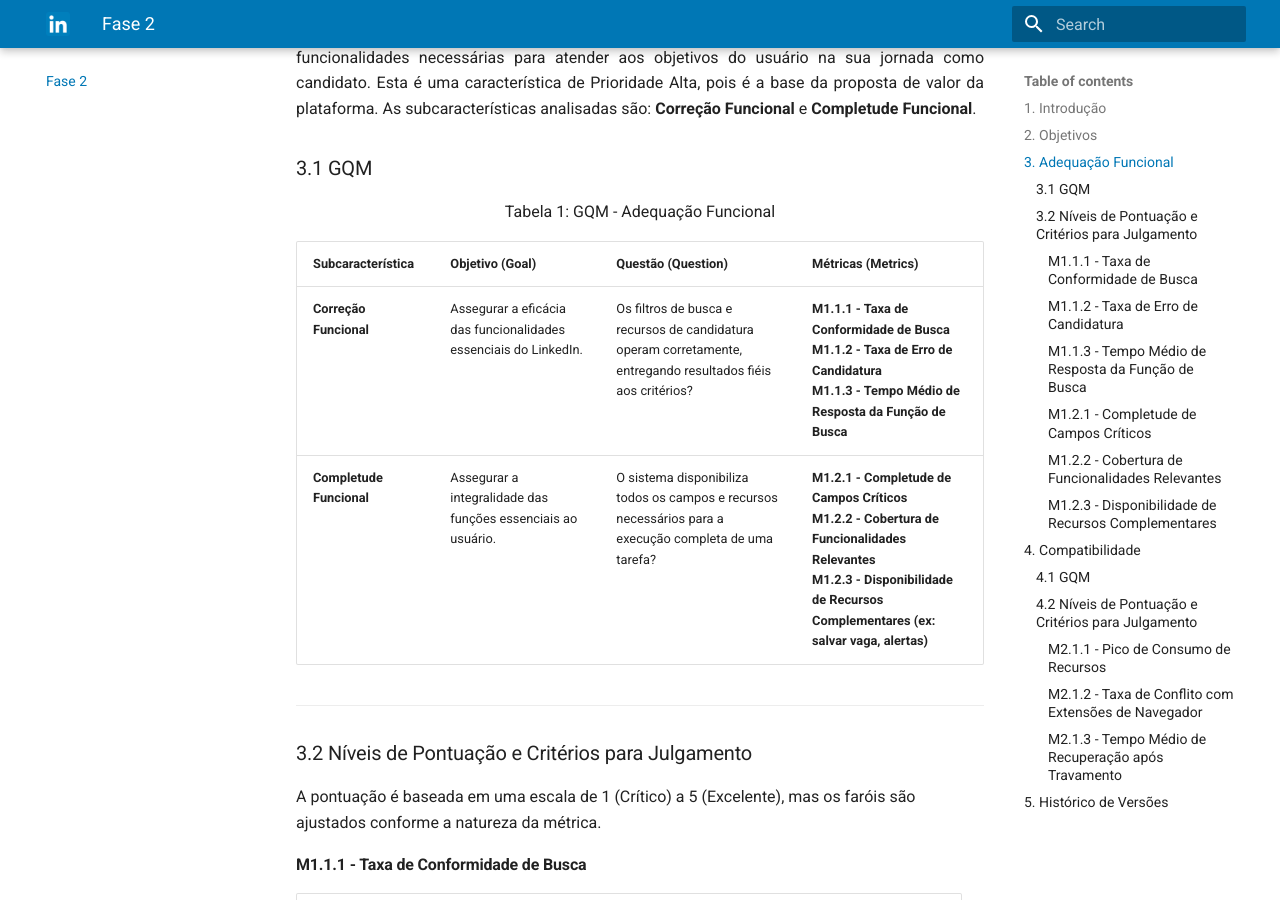
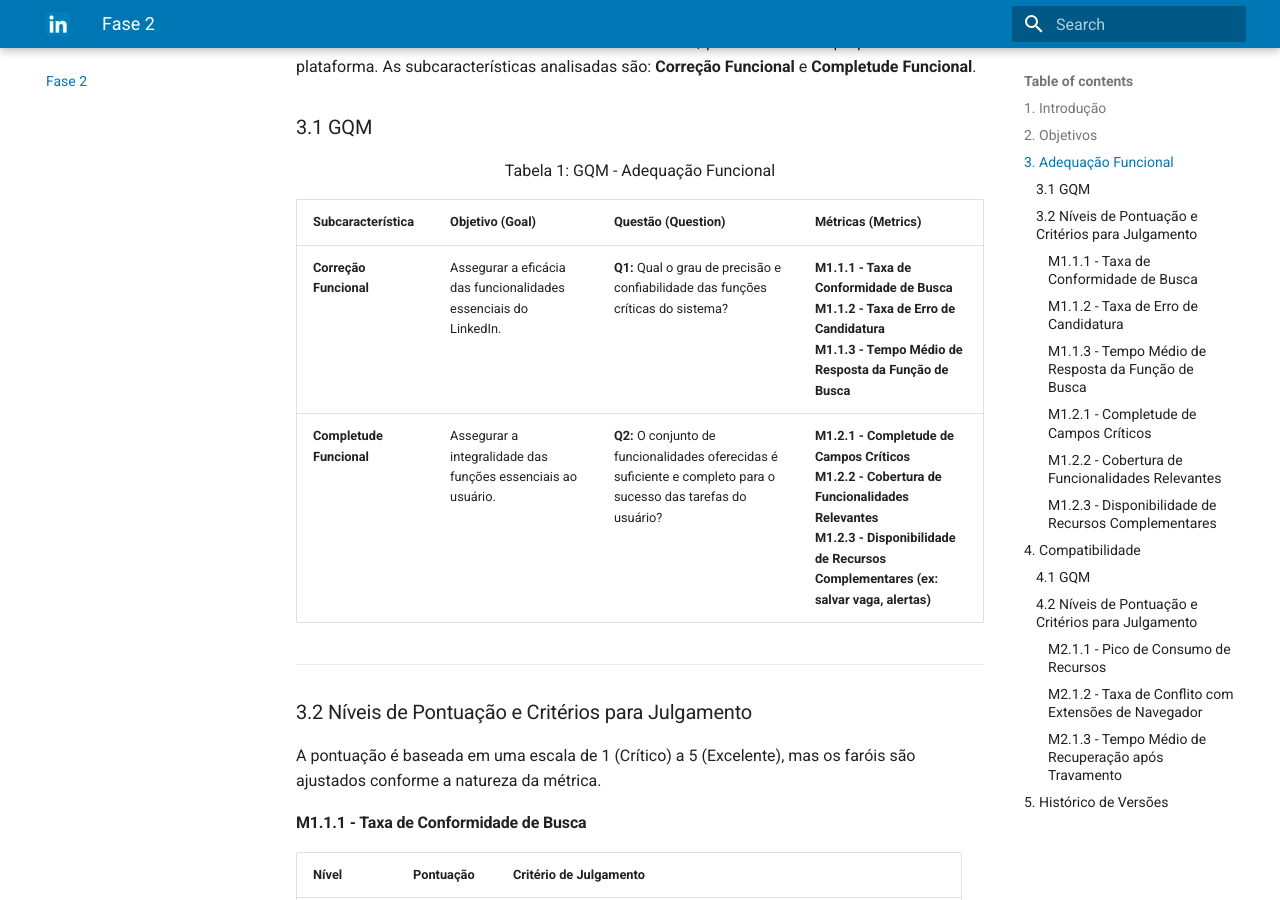
Before and after one commit to FCTE-Qualidade-de-Software-1/2025-2_T02_ELIZABETH-FRIEDMAN, an MkDocs documentation site: the page built from docs/fase2/fase2.md, in a window 1280 px wide and 900 px high, scrolled down 980 px. Built offline with MkDocs 1.6.1 and Material for MkDocs 9.7.7, drawn with Linux system fonts in a browser that asks for light colours; some of the changed text lies outside the part shown.

Commit message:
docs: refina questões da fase 2
Co-authored-by: maaduh <duds2992@gmail.com>

```diff
--- a/docs/fase2/fase2.md
+++ b/docs/fase2/fase2.md
@@ -37,8 +37,8 @@
 
 | Subcaracterística | Objetivo (Goal) | Questão (Question) | Métricas (Metrics) |
 | :--- | :--- | :--- | :--- |
-| **Correção Funcional** | Assegurar a eficácia das funcionalidades essenciais do LinkedIn. | Os filtros de busca e recursos de candidatura operam corretamente, entregando resultados fiéis aos critérios? | **M1.1.1 - Taxa de Conformidade de Busca**<br>**M1.1.2 - Taxa de Erro de Candidatura**<br>**M1.1.3 - Tempo Médio de Resposta da Função de Busca** |
-| **Completude Funcional** | Assegurar a integralidade das funções essenciais ao usuário. | O sistema disponibiliza todos os campos e recursos necessários para a execução completa de uma tarefa? | **M1.2.1 - Completude de Campos Críticos**<br>**M1.2.2 - Cobertura de Funcionalidades Relevantes**<br>**M1.2.3 - Disponibilidade de Recursos Complementares (ex: salvar vaga, alertas)** |
+| **Correção Funcional** | Assegurar a eficácia das funcionalidades essenciais do LinkedIn. | **Q1:** Qual o grau de precisão e confiabilidade das funções críticas do sistema? | **M1.1.1 - Taxa de Conformidade de Busca**<br>**M1.1.2 - Taxa de Erro de Candidatura**<br>**M1.1.3 - Tempo Médio de Resposta da Função de Busca** |
+| **Completude Funcional** | Assegurar a integralidade das funções essenciais ao usuário. | **Q2:** O conjunto de funcionalidades oferecidas é suficiente e completo para o sucesso das tarefas do usuário? | **M1.2.1 - Completude de Campos Críticos**<br>**M1.2.2 - Cobertura de Funcionalidades Relevantes**<br>**M1.2.3 - Disponibilidade de Recursos Complementares (ex: salvar vaga, alertas)** |
 
 ---
 
@@ -114,7 +114,7 @@
 
 | Subcaracterística | Objetivo (Goal) | Questão (Question) | Métricas (Metrics) |
 | :--- | :--- | :--- | :--- |
-| **Coexistência** | Garantir funcionamento harmonioso no ambiente do usuário. | O LinkedIn mantém bom desempenho mesmo com outras aplicações e extensões em execução? | **M2.1.1 - Pico de Consumo de Recursos (CPU/Memória)**<br>**M2.1.2 - Taxa de Conflito com Extensões de Navegador**<br>**M2.1.3 - Tempo Médio de Recuperação após Travamento** |
+| **Coexistência** | Garantir funcionamento harmonioso no ambiente do usuário. | **Q3:** O uso da aplicação interfere negativamente no desempenho de outras aplicações no ambiente operacional do usuário? | **M2.1.1 - Pico de Consumo de Recursos (CPU/Memória)**<br>**M2.1.2 - Taxa de Conflito com Extensões de Navegador**<br>**M2.1.3 - Tempo Médio de Recuperação após Travamento** |
 
 ---
 
@@ -159,3 +159,4 @@
 | 1.3 | Ajuste de erro de escrita | [Bruno Cruz](https://github.com/brunocrzz) | 15/10/2025 | - |
 | 1.4 | Adiciona objetivos | [Mayara Marques](https://github.com/maymarquee) | 23/10/2025 | [Gabriel Mendes](https://github.com/gbevi) |
 | 1.5 | Inclusão de novas métricas e detalhamento dos critérios | [Gabriel Mendes](https://github.com/gbevi) | 24/10/2025 | Todos |
+| 1.6 | Refinamento das questões após PC2 | [Maria Eduarda Pereira](https://github.com/maaduh) | 24/10/2025 | [Mayara Marques](https://github.com/maymarquee) |
```
Also changed, not shown: other parts of docs/fase2/fase2.md (+1 -1 lines).
